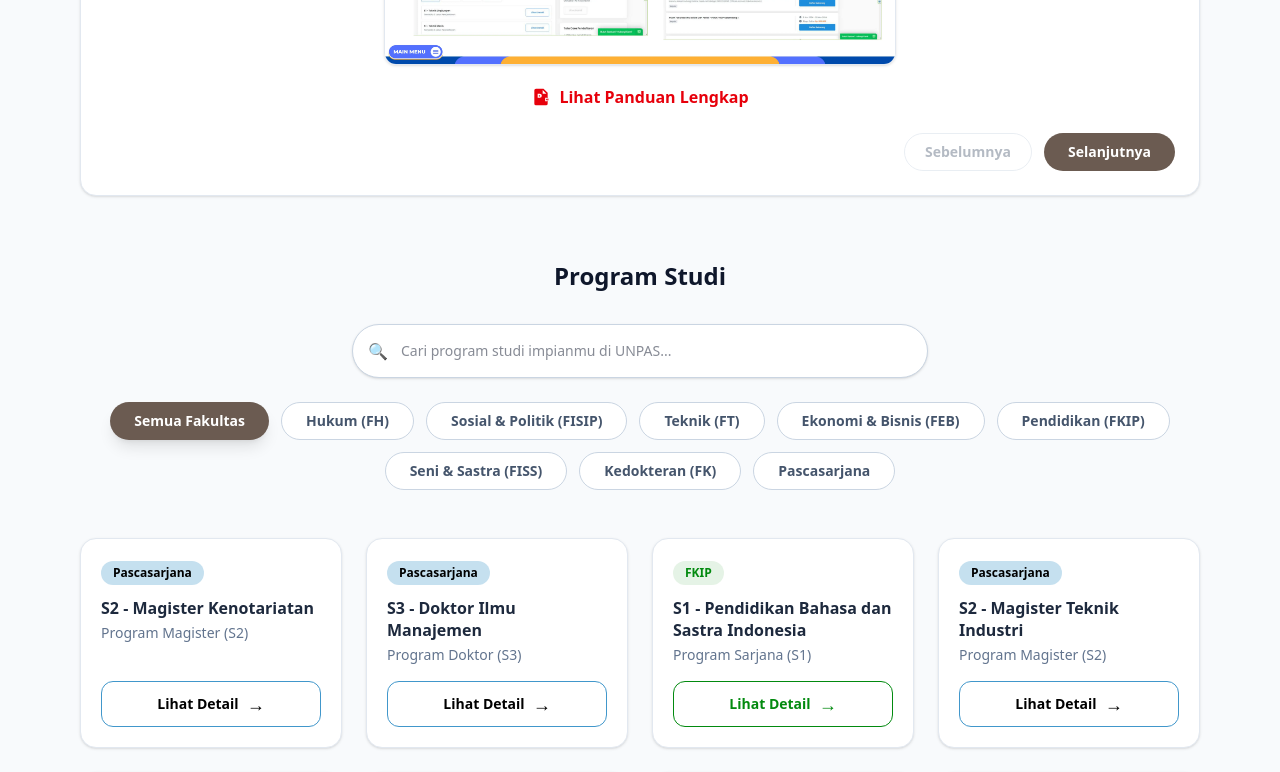
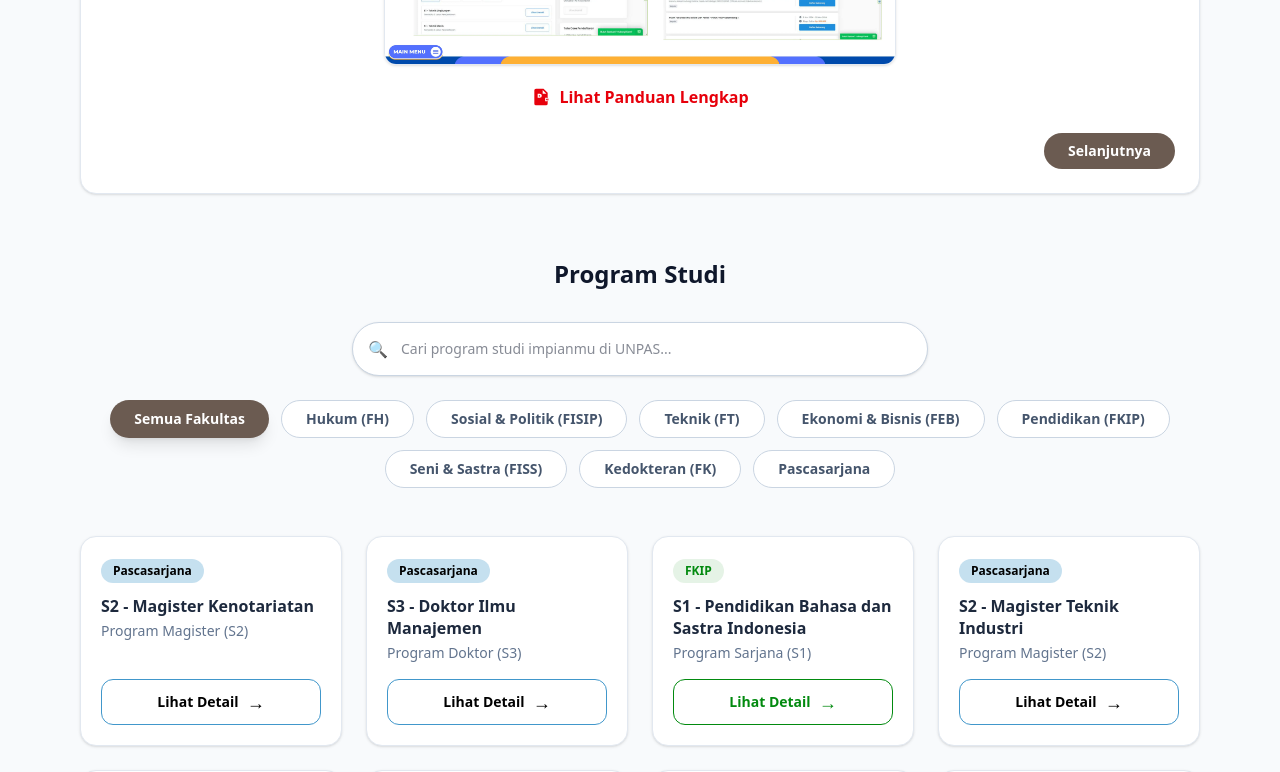
Before and after one commit to pasdevs/pmbunpas2, a React (Vite) app: page / in a window 1280 px wide. Shown: the part 2460-3232 px from the top of the page. Built offline with nearby package versions, Linux system fonts and the light colour scheme.

Commit message:
update button navigation panduan pendaftaran

```diff
--- a/src/pages/LandingPage.jsx
+++ b/src/pages/LandingPage.jsx
@@ -1932,21 +1932,23 @@ const PMBLanding = () => {
 
               {/* ACTION */}
               <div className="mt-6 flex justify-end gap-3">
+                {activeStep > 1 && (
                   <button
-                  disabled={activeStep === 1}
                     onClick={() => setActiveStep((prev) => prev - 1)}
-                  className="rounded-full border border-slate-300 px-5 py-2 text-sm font-semibold text-slate-600 disabled:opacity-40 cursor-pointer"
+                    className="rounded-full border border-slate-300 px-5 py-2 text-sm font-semibold text-slate-600 cursor-pointer"
                   >
                     Sebelumnya
                   </button>
-
+                )}
+
+                {activeStep < steps.length && (
                   <button
-                  disabled={activeStep === steps.length}
                     onClick={() => setActiveStep((prev) => prev + 1)}
-                  className="rounded-full bg-[#6B5B51] px-6 py-2 text-sm font-semibold text-white hover:bg-[#5a4c43] disabled:opacity-40 cursor-pointer"
+                    className="rounded-full bg-[#6B5B51] px-6 py-2 text-sm font-semibold text-white hover:bg-[#5a4c43] cursor-pointer"
                   >
                     Selanjutnya
                   </button>
+                )}
               </div>
             </div>
           </div>
```
Lines whose indentation alone changed are shown as unchanged.
